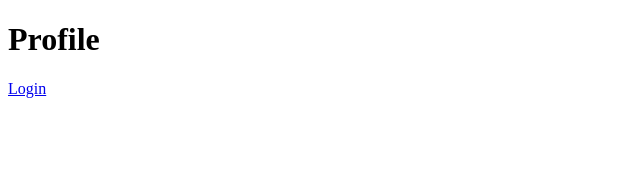
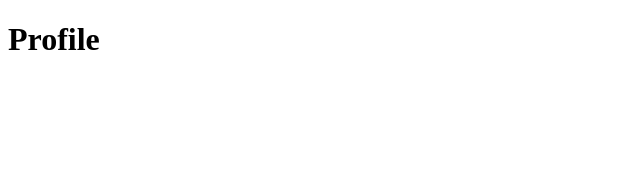
Before and after one commit to Wenjing2023/JobShark, a Next.js app: page /profile in a window 1280 px wide. Shown: the top 170 px of the page, without its empty margins (0-640 px from the left). Built offline with nearby package versions, Linux system fonts and the light colour scheme.

Commit message:
login amended

```diff
--- a/pages/index.tsx
+++ b/pages/index.tsx
@@ -19,7 +19,7 @@ const HomePage = () => {
         <Schedule />
         <Button buttonText="click me"/>
         <Toggle filterText="toggle"/>
-
+        <a href="/api/auth/login">Login</a>
       </PageTemplate>
     </>
   );
--- a/pages/profile.tsx
+++ b/pages/profile.tsx
@@ -4,7 +4,7 @@ const profile: React.FC = () => {
     return (
         <>
         <h1>Profile</h1>
-        <a href="/api/auth/login">Login</a>
+
         </>
     );
 }
```
